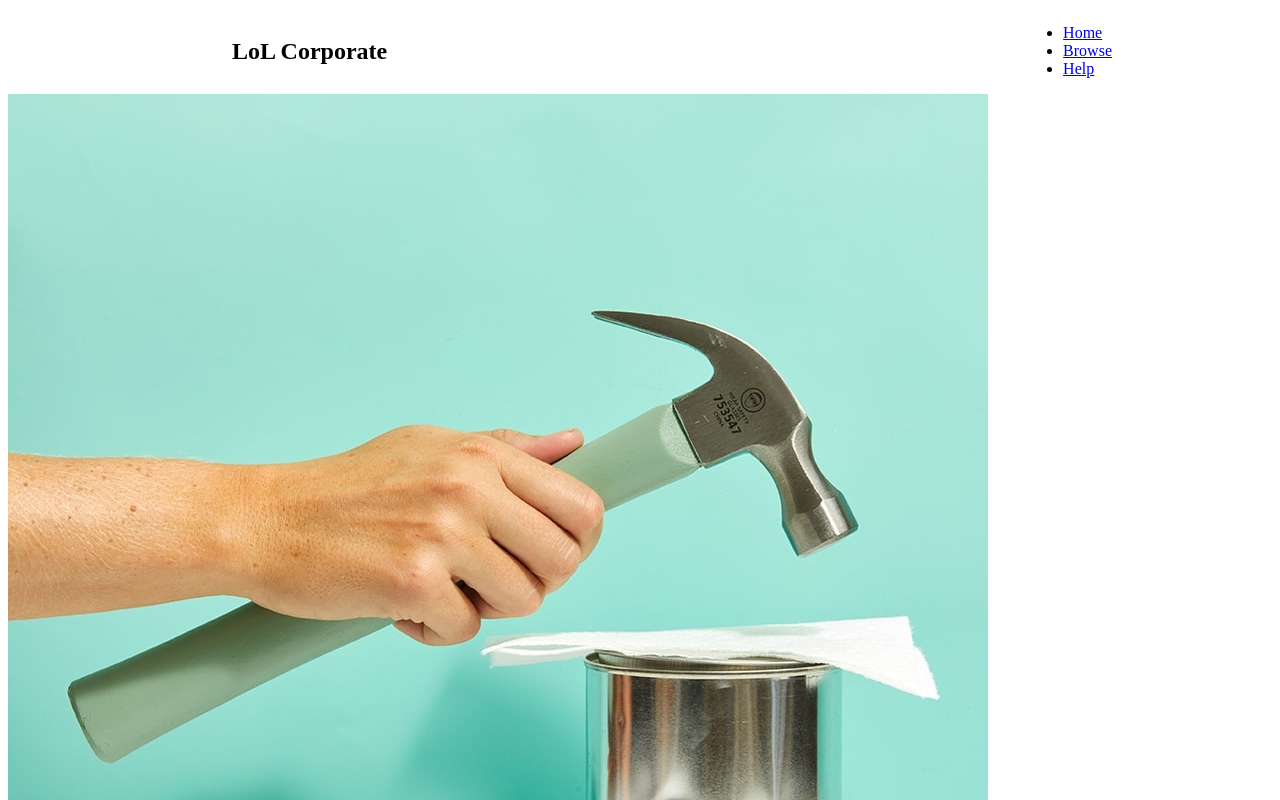
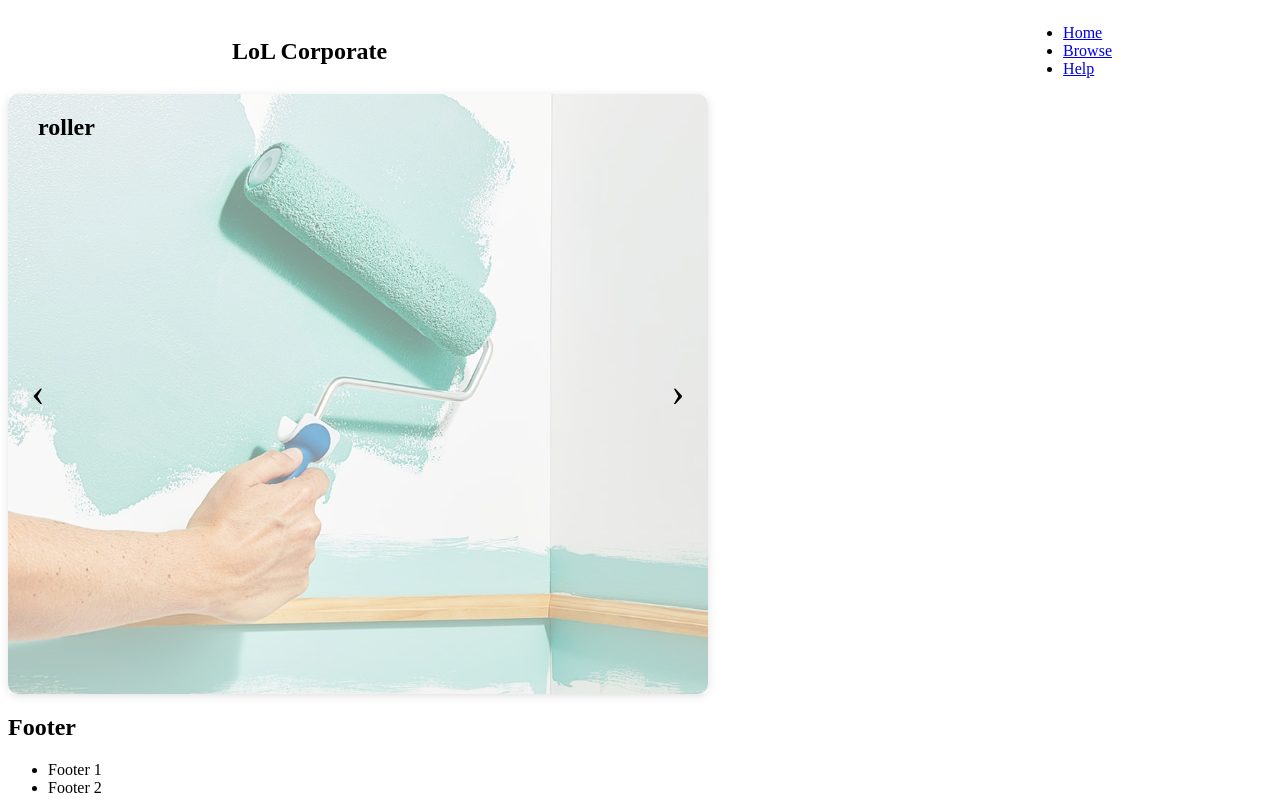
Before and after one commit to erikdalgrund/examen22, a React (Create React App) app: page / in a window 1280 px wide. Shown: the top 800 px of the page. Built offline with nearby package versions, Linux system fonts and the light colour scheme.

Commit message:
examen[008] miscellaneous

```diff
--- a/src/sass/styles.scss
+++ b/src/sass/styles.scss
@@ -12,3 +12,4 @@
 @import "./components/buttons";
 @import "./components/footer";
 @import "./components/header";
+@import "./components/carousel";
```
Also changed, not shown: 1 other file (tests, documents, lock files or other folders).
